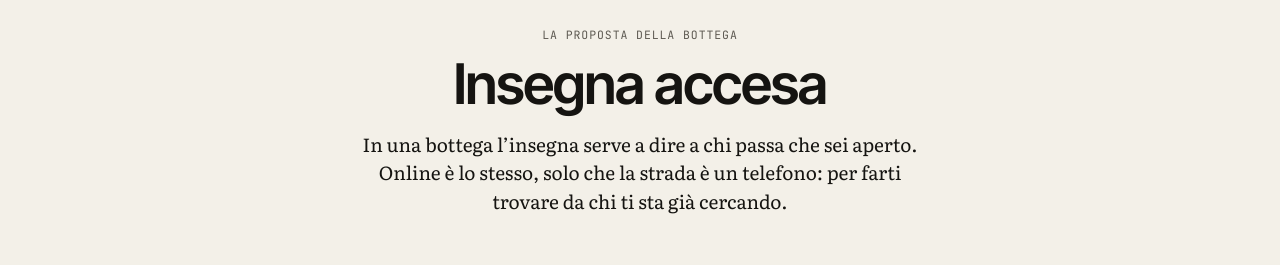
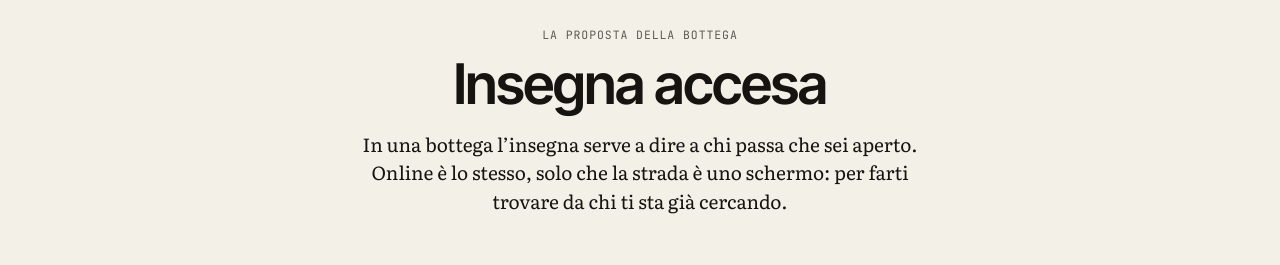
Before and after one commit to sagiambe-code/filo, a plain HTML site: page index.html in a window 1280 px wide. Shown: the part 1520-1785 px from the top of the page. Drawn offline with Linux system fonts and the light colour scheme.

Commit message:
Home: la strada è uno schermo
Co-Authored-By: Claude Opus 5.5 <noreply@anthropic.com>
Claude-Session: https://claude.ai/code/session_01Wotqtq5xswzMDJppvZdXev

```diff
--- a/index.html
+++ b/index.html
@@ -154,7 +154,7 @@
 <section id="insegna" style="border-top: 1px solid var(--ink); padding: 64px 0 80px; text-align: center">
 <p class="m" style="margin: 0 0 14px; color: var(--mute)">La proposta della bottega</p>
 <h2 class="h" style="margin: 0 0 18px; font-size: clamp(34px, 4.4vw, 56px); line-height: 1; font-weight: 600">Insegna accesa</h2>
-<p style="margin: 0 auto 56px; max-width: 30em; font-size: 19px; line-height: 1.5">In una bottega l’insegna serve a dire a chi passa che sei aperto. Online è lo stesso, solo che la strada è un telefono: per farti trovare da chi ti sta già cercando.</p>
+<p style="margin: 0 auto 56px; max-width: 30em; font-size: 19px; line-height: 1.5">In una bottega l’insegna serve a dire a chi passa che sei aperto. Online è lo stesso, solo che la strada è uno schermo: per farti trovare da chi ti sta già cercando.</p>
 <div style="display: grid; grid-template-columns: repeat(auto-fit, minmax(220px, 1fr)); gap: 40px 48px; max-width: 980px; margin: 0 auto">
 <div style="display: flex; flex-direction: column; align-items: center; gap: 12px">
 <span aria-hidden="true" style="width: 32px; height: 2px; background: var(--accent)"></span>
```
